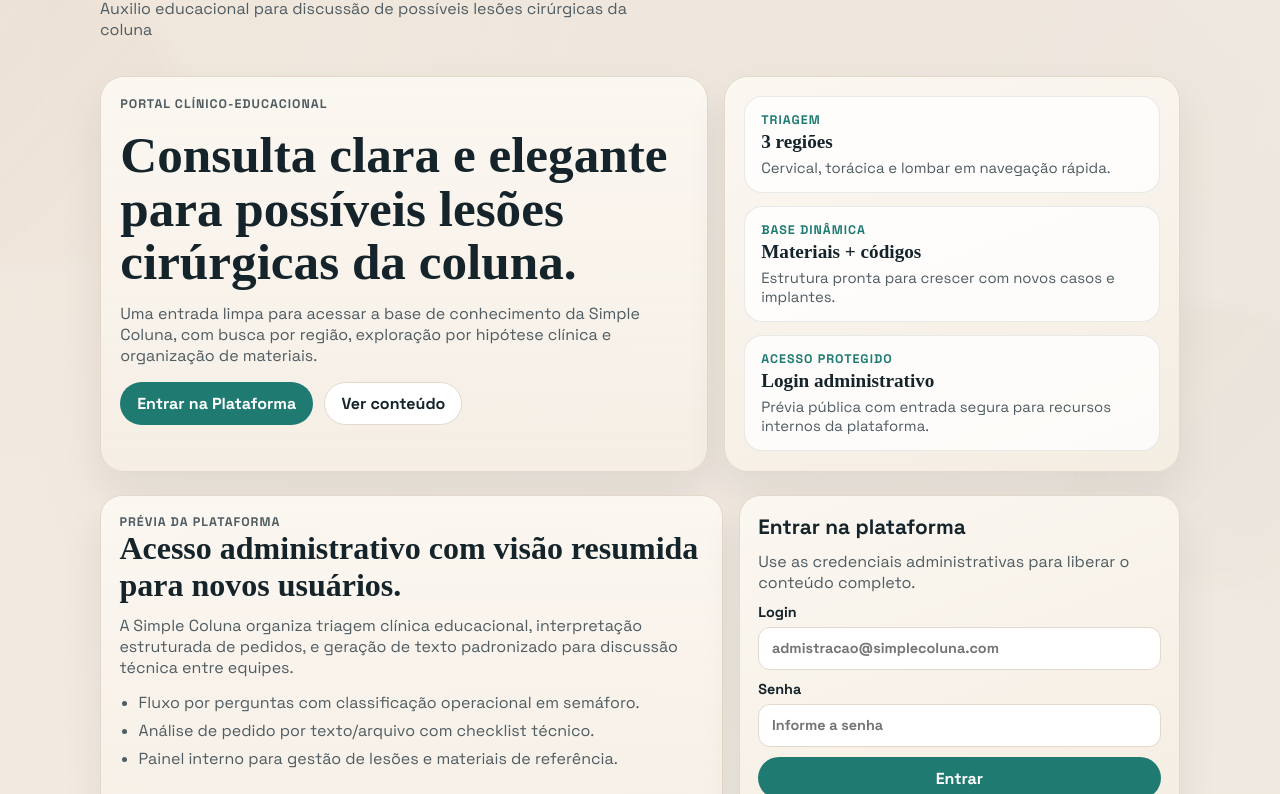
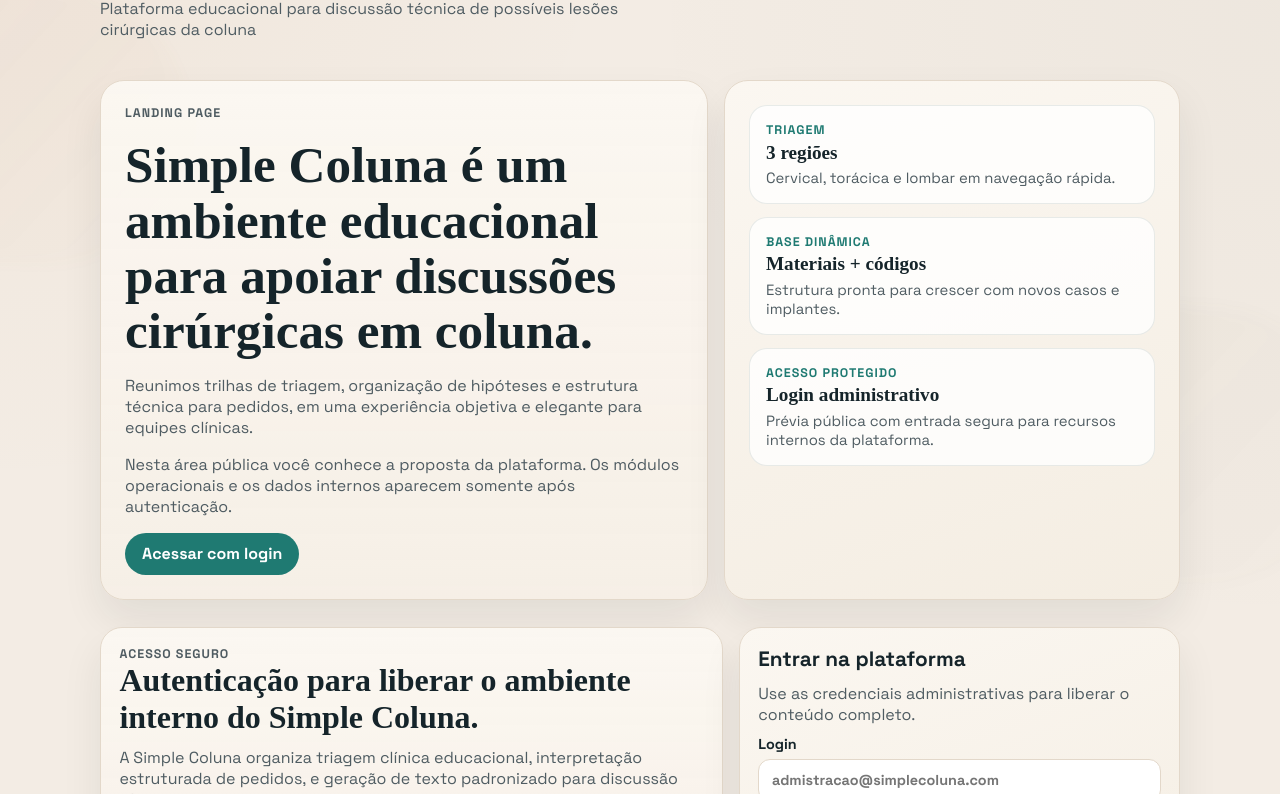
Before and after one commit to Drthiagolima/simple-coluna, a plain HTML site: page deploy-package/index.html in a window 1280 px wide. Shown: the part 127-921 px from the top of the page. Drawn offline with Linux system fonts and the light colour scheme.

Commit message:
Refine minimal landing and hide internal modules before login

```diff
--- a/deploy-package/app.latest.js
+++ b/deploy-package/app.latest.js
@@ -251,7 +251,6 @@
 const adminToggleBtn = document.querySelector("#adminToggleBtn");
 const adminSection = document.querySelector("#adminSection");
 const enterPlatformBtn = document.querySelector("#enterPlatformBtn");
-const exploreBtn = document.querySelector("#exploreBtn");
 const loginGate = document.querySelector("#loginGate");
 const loginForm = document.querySelector("#loginForm");
 const loginEmailInput = document.querySelector("#loginEmailInput");
@@ -331,8 +330,10 @@
 
 function applyAuthState() {
   appArea?.classList.toggle("hidden", !isAuthenticated);
+  loginGate?.classList.toggle("hidden", isAuthenticated);
   if (adminToggleBtn) {
     adminToggleBtn.disabled = !isAuthenticated;
+    adminToggleBtn.classList.toggle("hidden", !isAuthenticated);
   }
 
   if (isAuthenticated && loginFeedback) {
@@ -898,16 +899,13 @@
 }
 
 function bindLanding() {
-  const scrollTarget = () => {
+  enterPlatformBtn?.addEventListener("click", () => {
     if (isAuthenticated) {
       appArea?.scrollIntoView({ behavior: "smooth", block: "start" });
       return;
     }
     loginGate?.scrollIntoView({ behavior: "smooth", block: "start" });
-  };
-
-  enterPlatformBtn?.addEventListener("click", scrollTarget);
-  exploreBtn?.addEventListener("click", scrollTarget);
+  });
 }
 
 function setDecisionMode(mode) {
--- a/deploy-package/index.html
+++ b/deploy-package/index.html
@@ -24,10 +24,10 @@
       <div class="brand-block">
         <p class="domain">www.simplecoluna.com</p>
         <h1>Simple Coluna</h1>
-        <p class="subtitle">Auxilio educacional para discussão de possíveis lesões cirúrgicas da coluna</p>
+        <p class="subtitle">Plataforma educacional para discussão técnica de possíveis lesões cirúrgicas da coluna</p>
       </div>
       <div class="topbar-actions">
-        <button id="adminToggleBtn" class="admin-btn" type="button">Painel Admin</button>
+        <button id="adminToggleBtn" class="admin-btn hidden" type="button">Painel Admin</button>
         <div class="chip">Versão 0.2</div>
       </div>
     </header>
@@ -35,16 +35,19 @@
     <main>
       <section class="landing-hero" aria-label="apresentação da plataforma">
         <div class="landing-copy">
-          <p class="eyebrow">Portal clínico-educacional</p>
-          <h2>Consulta clara e elegante para possíveis lesões cirúrgicas da coluna.</h2>
+          <p class="eyebrow">Landing page</p>
+          <h2>Simple Coluna é um ambiente educacional para apoiar discussões cirúrgicas em coluna.</h2>
           <p>
-            Uma entrada limpa para acessar a base de conhecimento da Simple Coluna, com busca por região,
-            exploração por hipótese clínica e organização de materiais.
+            Reunimos trilhas de triagem, organização de hipóteses e estrutura técnica para pedidos, em uma experiência
+            objetiva e elegante para equipes clínicas.
+          </p>
+          <p>
+            Nesta área pública você conhece a proposta da plataforma. Os módulos operacionais e os dados internos
+            aparecem somente após autenticação.
           </p>
 
           <div class="landing-actions">
-            <button id="enterPlatformBtn" class="admin-btn" type="button">Entrar na Plataforma</button>
-            <button id="exploreBtn" class="admin-btn secondary" type="button">Ver conteúdo</button>
+            <button id="enterPlatformBtn" class="admin-btn" type="button">Acessar com login</button>
           </div>
         </div>
 
@@ -69,8 +72,8 @@
 
       <section id="loginGate" class="login-gate" aria-label="acesso seguro">
         <div class="login-info">
-          <p class="eyebrow">Prévia da plataforma</p>
-          <h2>Acesso administrativo com visão resumida para novos usuários.</h2>
+          <p class="eyebrow">Acesso seguro</p>
+          <h2>Autenticação para liberar o ambiente interno do Simple Coluna.</h2>
           <p>
             A Simple Coluna organiza triagem clínica educacional, interpretação estruturada de pedidos,
             e geração de texto padronizado para discussão técnica entre equipes.
@@ -115,7 +118,7 @@
         </form>
       </section>
 
-      <section id="appArea" class="app-area">
+      <section id="appArea" class="app-area hidden">
       <section class="decision-hub" aria-label="fluxos de decisão cirúrgica">
         <div class="section-head">
           <h2>Fluxo de decisão cirúrgica</h2>
--- a/deploy-package/styles.css
+++ b/deploy-package/styles.css
@@ -154,7 +154,7 @@
   grid-template-columns: 1.2fr 0.9fr;
   gap: 1rem;
   align-items: stretch;
-  padding: 1rem 0 0.25rem;
+  padding: 1.3rem 0 0.35rem;
 }
 
 .landing-copy,
@@ -163,7 +163,7 @@
   border: 1px solid var(--line);
   border-radius: 24px;
   box-shadow: var(--shadow);
-  padding: 1.2rem;
+  padding: 1.5rem;
 }
 
 .eyebrow {
@@ -176,14 +176,14 @@
 }
 
 .landing-copy h2 {
-  font-size: clamp(2rem, 4vw, 3.4rem);
-  line-height: 1.05;
-  margin-bottom: 0.9rem;
+  font-size: clamp(2rem, 4vw, 3.2rem);
+  line-height: 1.08;
+  margin-bottom: 1rem;
 }
 
 .landing-copy p {
   color: var(--ink-soft);
-  max-width: 60ch;
+  max-width: 56ch;
   margin: 0 0 1rem;
 }
 
@@ -197,10 +197,11 @@
   display: grid;
   gap: 0.8rem;
   background: linear-gradient(160deg, #fbf7f1, #f4ede2);
+  align-content: start;
 }
 
 .landing-stat {
-  padding: 0.95rem 1rem;
+  padding: 1rem;
   border-radius: 18px;
   border: 1px solid rgba(29, 71, 66, 0.1);
   background: rgba(255, 255, 255, 0.78);
@@ -234,6 +235,7 @@
   grid-template-columns: 1.2fr 0.85fr;
   gap: 1rem;
   align-items: stretch;
+  margin-top: 0.15rem;
 }
 
 .login-info,
--- a/styles.css
+++ b/styles.css
@@ -154,7 +154,7 @@
   grid-template-columns: 1.2fr 0.9fr;
   gap: 1rem;
   align-items: stretch;
-  padding: 1rem 0 0.25rem;
+  padding: 1.3rem 0 0.35rem;
 }
 
 .landing-copy,
@@ -163,7 +163,7 @@
   border: 1px solid var(--line);
   border-radius: 24px;
   box-shadow: var(--shadow);
-  padding: 1.2rem;
+  padding: 1.5rem;
 }
 
 .eyebrow {
@@ -176,14 +176,14 @@
 }
 
 .landing-copy h2 {
-  font-size: clamp(2rem, 4vw, 3.4rem);
-  line-height: 1.05;
-  margin-bottom: 0.9rem;
+  font-size: clamp(2rem, 4vw, 3.2rem);
+  line-height: 1.08;
+  margin-bottom: 1rem;
 }
 
 .landing-copy p {
   color: var(--ink-soft);
-  max-width: 60ch;
+  max-width: 56ch;
   margin: 0 0 1rem;
 }
 
@@ -197,10 +197,11 @@
   display: grid;
   gap: 0.8rem;
   background: linear-gradient(160deg, #fbf7f1, #f4ede2);
+  align-content: start;
 }
 
 .landing-stat {
-  padding: 0.95rem 1rem;
+  padding: 1rem;
   border-radius: 18px;
   border: 1px solid rgba(29, 71, 66, 0.1);
   background: rgba(255, 255, 255, 0.78);
@@ -234,6 +235,7 @@
   grid-template-columns: 1.2fr 0.85fr;
   gap: 1rem;
   align-items: stretch;
+  margin-top: 0.15rem;
 }
 
 .login-info,
```
Also changed, not shown: app.js (+4 -6 lines), index.html (+14 -11 lines).
